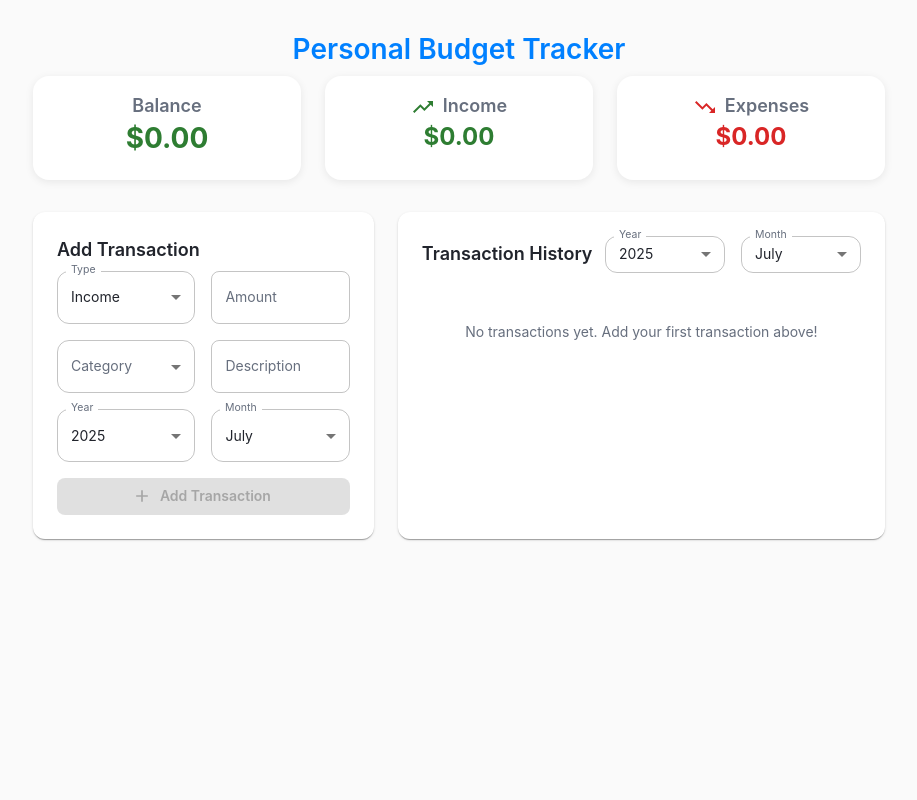
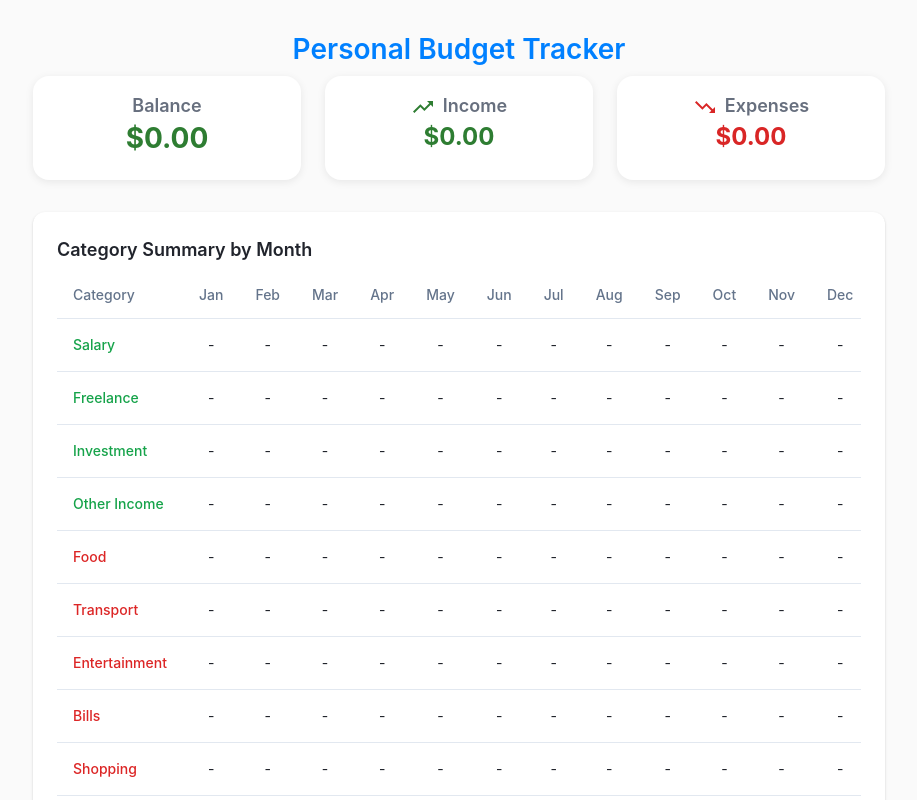
Before and after one commit to Stepanterra/pet-project-personal-budget-tracker, a React (Vite) app: page / in a window 1280 px wide. Shown: the top 800 px of the page, without its empty margins (181-1098 px from the left). Built offline with nearby package versions, Linux system fonts and the light colour scheme.

Commit message:
Add budget summary table
Add a table above the "Add Transaction" and "Transaction History" containers. The table should display a summary of expenses and income by month and category.

```diff
--- a/src/pages/BudgetApp.tsx
+++ b/src/pages/BudgetApp.tsx
@@ -19,6 +19,14 @@ import {
   IconButton,
   Stack,
 } from '@mui/material';
+import {
+  Table,
+  TableBody,
+  TableCell,
+  TableHead,
+  TableHeader,
+  TableRow,
+} from '@/components/ui/table';
 import {
   Add as AddIcon,
   TrendingUp as IncomeIcon,
@@ -169,6 +177,89 @@ const BudgetApp: React.FC = () => {
           </CardContent>
         </Card>
       </Stack>
+
+      {/* Category Summary Table */}
+      <Paper sx={{ p: 3, mb: 4 }}>
+        <Typography variant="h6" gutterBottom>
+          Category Summary by Month
+        </Typography>
+        <Box sx={{ overflowX: 'auto' }}>
+          <Table>
+            <TableHeader>
+              <TableRow>
+                <TableHead className="font-medium">Category</TableHead>
+                {months.map((month) => (
+                  <TableHead key={month.value} className="text-center font-medium">
+                    {month.label.slice(0, 3)}
+                  </TableHead>
+                ))}
+                <TableHead className="text-center font-medium">Total</TableHead>
+              </TableRow>
+            </TableHeader>
+            <TableBody>
+              {/* Income Categories */}
+              {incomeCategories.map((category) => {
+                const categoryData = months.map((month) => {
+                  const sum = transactions
+                    .filter(t =>
+                      t.type === 'income' &&
+                      t.category === category &&
+                      new Date(t.date).getFullYear() === selectedYear &&
+                      new Date(t.date).getMonth() + 1 === month.value
+                    )
+                    .reduce((acc, t) => acc + t.amount, 0);
+                  return sum;
+                });
+                const total = categoryData.reduce((acc, val) => acc + val, 0);
+
+                return (
+                  <TableRow key={category}>
+                    <TableCell className="font-medium text-green-600">{category}</TableCell>
+                    {categoryData.map((amount, index) => (
+                      <TableCell key={index} className="text-center">
+                        {amount > 0 ? `$${amount.toFixed(2)}` : '-'}
+                      </TableCell>
+                    ))}
+                    <TableCell className="text-center font-medium text-green-600">
+                      {total > 0 ? `$${total.toFixed(2)}` : '-'}
+                    </TableCell>
+                  </TableRow>
+                );
+              })}
+
+              {/* Expense Categories */}
+              {expenseCategories.map((category) => {
+                const categoryData = months.map((month) => {
+                  const sum = transactions
+                    .filter(t =>
+                      t.type === 'expense' &&
+                      t.category === category &&
+                      new Date(t.date).getFullYear() === selectedYear &&
+                      new Date(t.date).getMonth() + 1 === month.value
+                    )
+                    .reduce((acc, t) => acc + t.amount, 0);
+                  return sum;
+                });
+                const total = categoryData.reduce((acc, val) => acc + val, 0);
+
+                return (
+                  <TableRow key={category}>
+                    <TableCell className="font-medium text-red-600">{category}</TableCell>
+                    {categoryData.map((amount, index) => (
+                      <TableCell key={index} className="text-center">
+                        {amount > 0 ? `$${amount.toFixed(2)}` : '-'}
+                      </TableCell>
+                    ))}
+                    <TableCell className="text-center font-medium text-red-600">
+                      {total > 0 ? `$${total.toFixed(2)}` : '-'}
+                    </TableCell>
+                  </TableRow>
+                );
+              })}
+            </TableBody>
+          </Table>
+        </Box>
+      </Paper>
 
       {/* Main Content - Side by Side */}
       <Stack direction={{ xs: 'column', lg: 'row' }} spacing={3} sx={{ mb: 4 }}>
```
